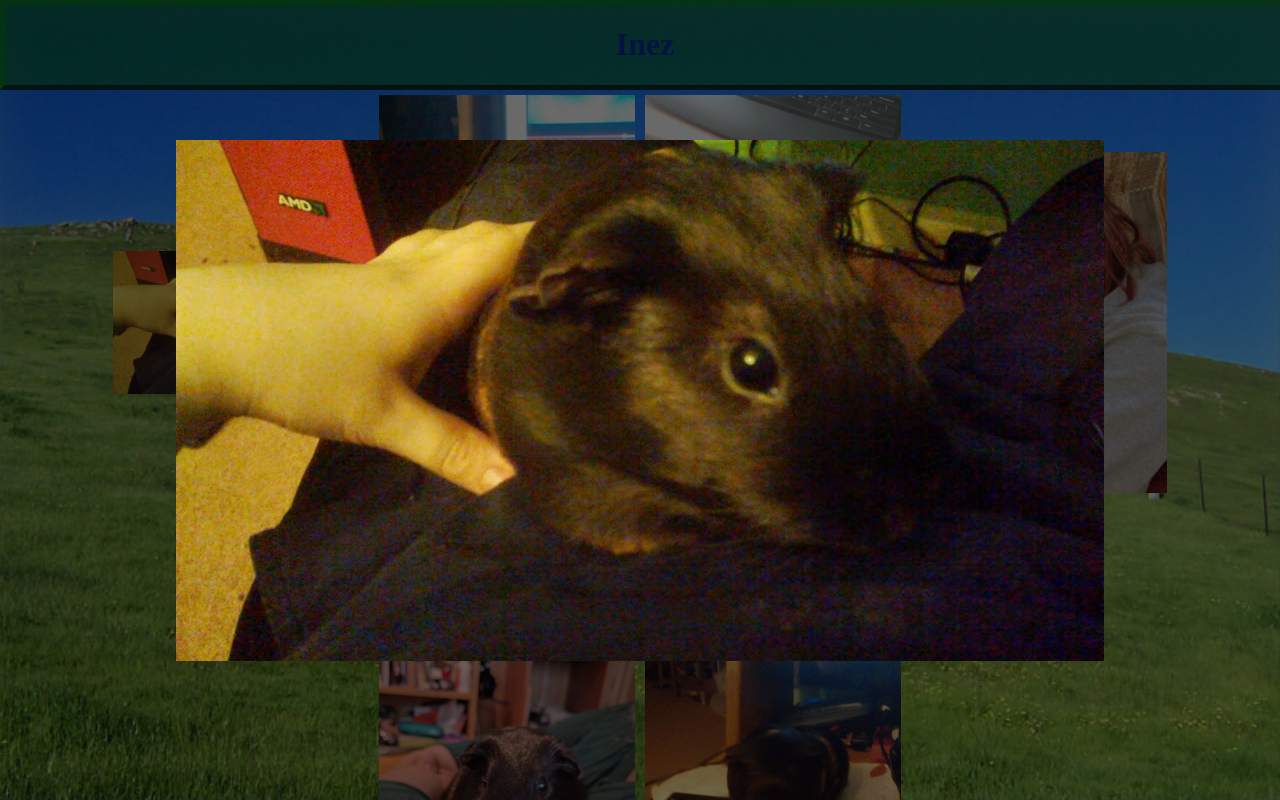
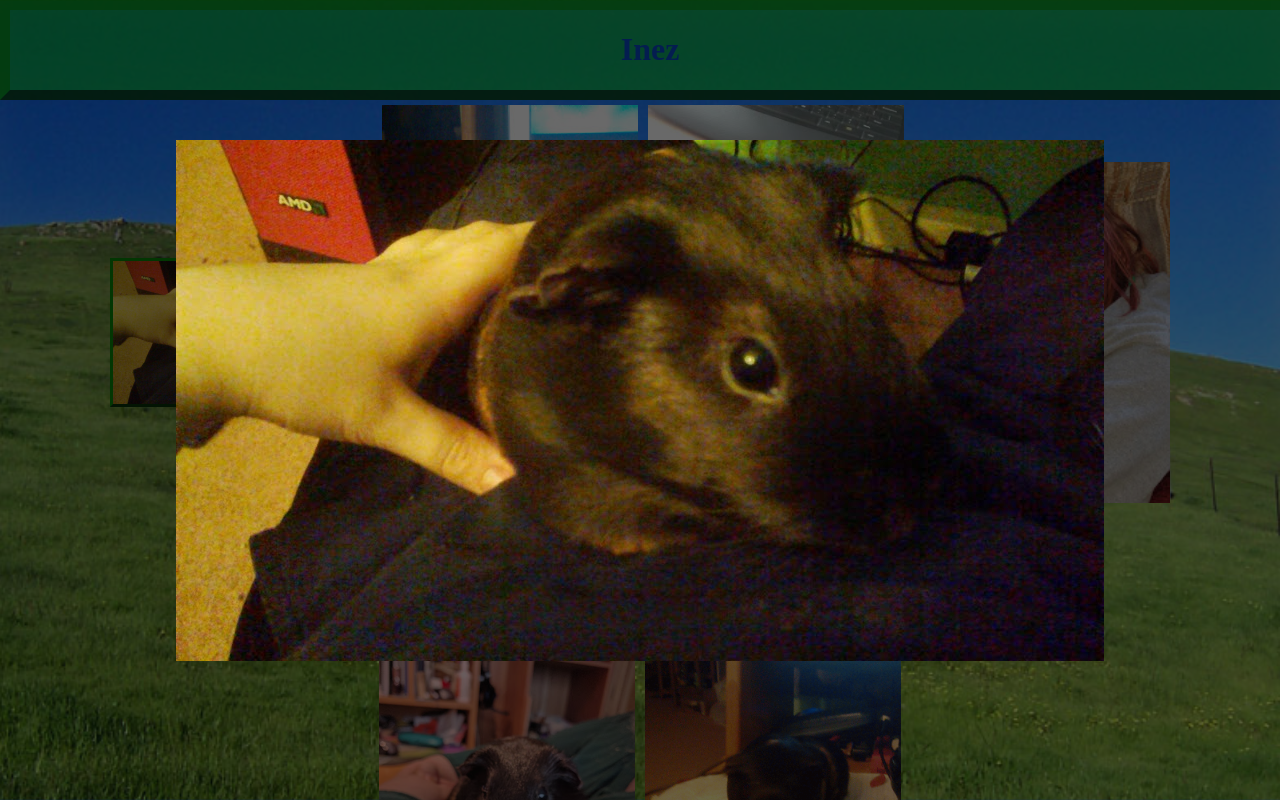
Before and after one commit to TerryRPatterson/PhotoGallary, a plain HTML site: page index.html in a window 1280 px wide. Both pictures are taken after a click on the picture 241 px from the left and 322 px from the top of the page. Shown: the top 800 px of the page. Drawn offline with Linux system fonts and the light colour scheme.

Commit message:
Added diffreiting border around selected zoomed image in background.

```diff
--- a/index.html
+++ b/index.html
@@ -6,7 +6,7 @@
     <meta http-equiv="X-UA-Compatible" content="ie=edge">
     <title>Document</title>
     <link rel="stylesheet" href="styles.css"/>
-    <script src="http://127.0.0.1:35729/livereload.js"> </script>
+    <!-- <script src="http://127.0.0.1:35729/livereload.js"> </script> -->
 </head>
 <body>
     <header><h1>Inez</h1></header>
--- a/script.js
+++ b/script.js
@@ -1,12 +1,19 @@
 
 
-let lightBox = function lightBox(){
-    lightbox = document.querySelector(".lightbox");
-    lightBoxImg = document.querySelector(".lightbox  img");
-    lightBoxImg.setAttribute("src", this.getAttribute("src"));
-    lightbox.classList.toggle("active");
+let lightBox = function lightBox(event){
+    let lightbox = document.querySelector(".lightbox");
+    let lightBoxImg = document.querySelector(".lightbox  img");
+    if (event.target === lightbox || event.target === lightBoxImg){
+        lightbox.classList.toggle("active");
+        document.querySelector("img.active").classList.toggle("active");
+    }
+    else{
+      lightBoxImg.setAttribute("src", this.getAttribute("src"));
+      lightbox.classList.toggle("active");
+      this.classList.toggle("active")
+    }
+
 }
-
 
 let Pictures = ["Pictures/IMG_01.jpg","Pictures/IMG_02.jpg",
 "Pictures/IMG_03.jpg","Pictures/IMG_04.jpg","Pictures/IMG_05.jpg",
--- a/styles.css
+++ b/styles.css
@@ -1,5 +1,6 @@
 html {
-
+  height: 100%;
+  width: 100%;
 }
 
 body {
@@ -10,7 +11,7 @@ body {
     background-image:url("Background.jpg");
     background-repeat: no-repeat;
     background-attachment: fixed;
-    background-size: 100vw 100vh;
+    background-size: cover;
     margin: 0;
 }
 header {
@@ -19,11 +20,11 @@ header {
     top: 0;
     text-align: center;
     width: 100%;
-    background-color: rgba(0,100,0,0.6);
+    background-color: rgba(0,200,0,0.6);
     border-style: outset;
     border-color: rgba(0,50,0,0.6);
-    border-width: thick;
-    color: rgba(0,0,200,0.6);
+    border-width: 10px;
+    color: rgba(0,0,255,0.6);
 }
 main {
     flex-grow: 1;
@@ -48,3 +49,7 @@ main {
     justify-content: center;
     flex-wrap: wrap;
 }
+img.active{
+  border-color: green;
+  border-style: outset;
+}
```
